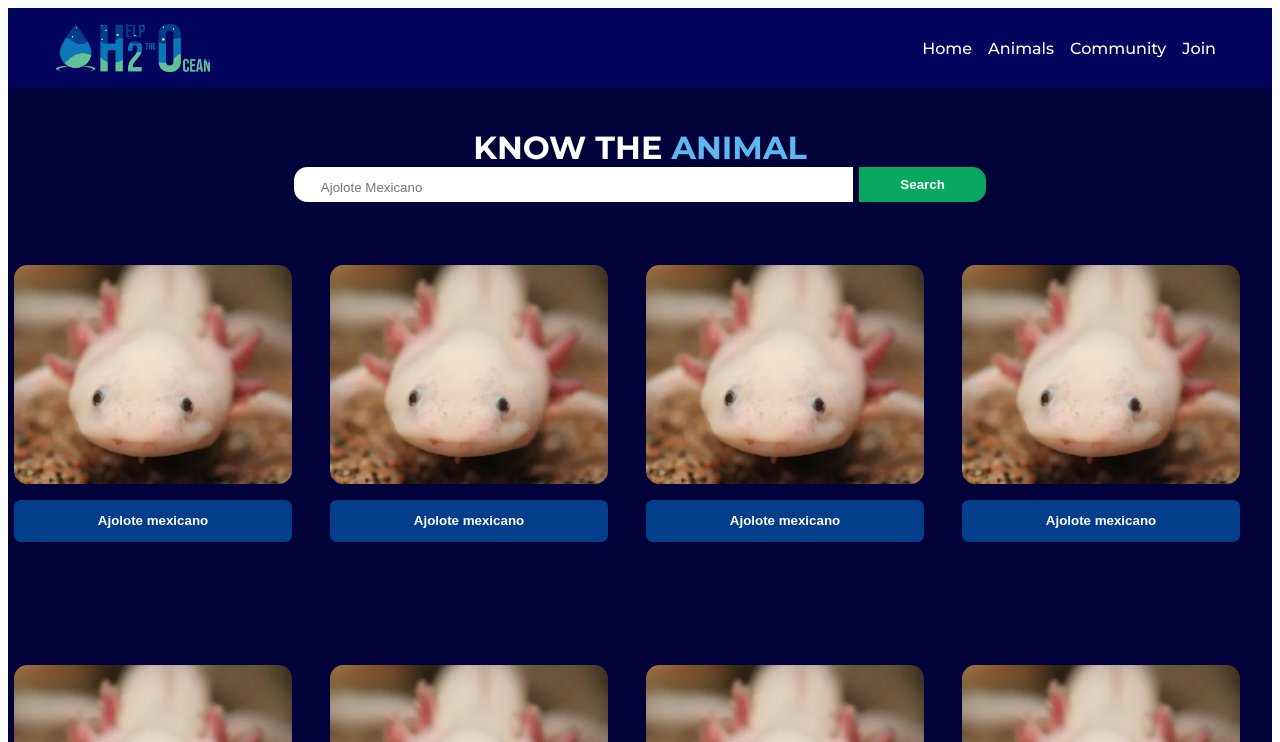
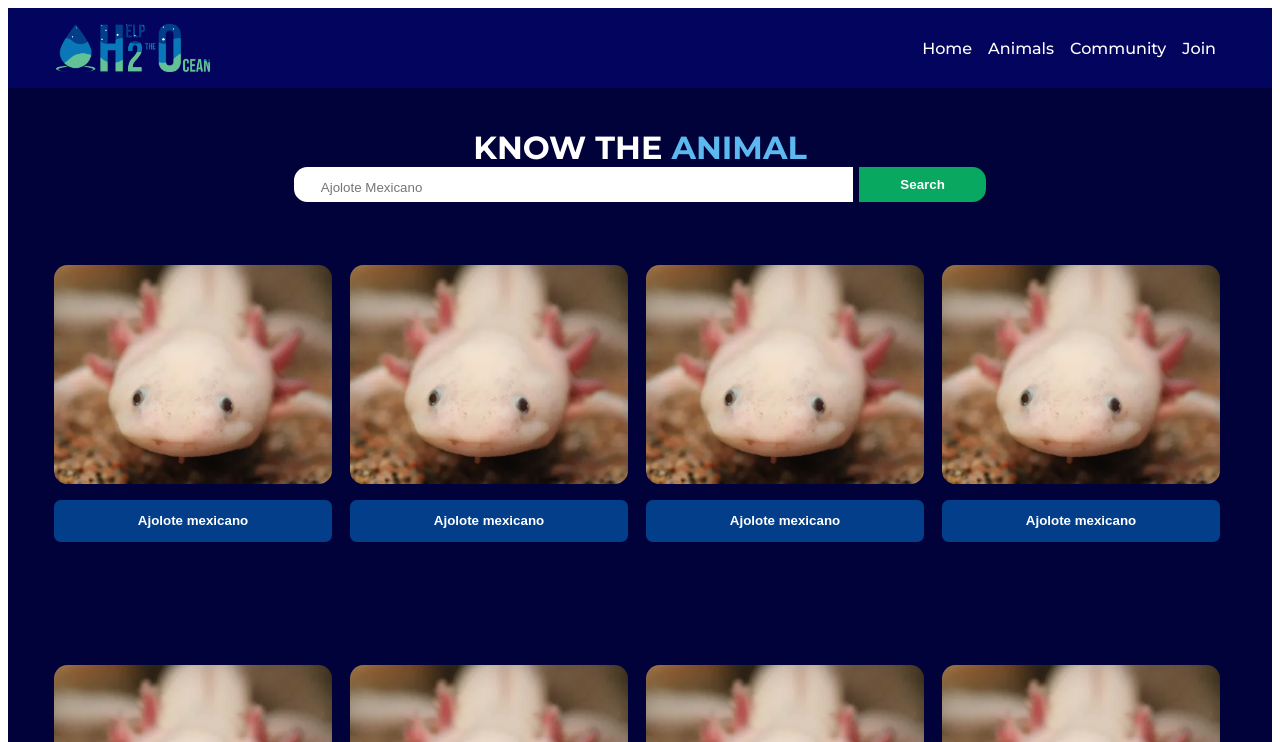
Before and after one commit to Gera097/H2O, a Vue app: page /animals in a window 1280 px wide. Shown: the top 742 px of the page. Built offline with nearby package versions, Linux system fonts and the light colour scheme.

Commit message:
Añadido padding al animal-grid

```diff
--- a/src/views/AnimalsView.vue
+++ b/src/views/AnimalsView.vue
@@ -5,7 +5,7 @@ import AnimalFinder from "@/components/AnimalFinder.vue";
 <template>
     <div class="container">
         <AnimalFinder class="buscador"/>
-        <AnimalGrid/>
+        <AnimalGrid class="animal-grid"/>
     </div>
 
 </template>
@@ -13,7 +13,9 @@ import AnimalFinder from "@/components/AnimalFinder.vue";
     .container {
         background-color: #02023A;
     }
-
+    .animal-grid{
+        padding: 0em 2.5em;
+    }
     .buscador {
         padding: 2.5em 0em 0.5em;
     }
```
